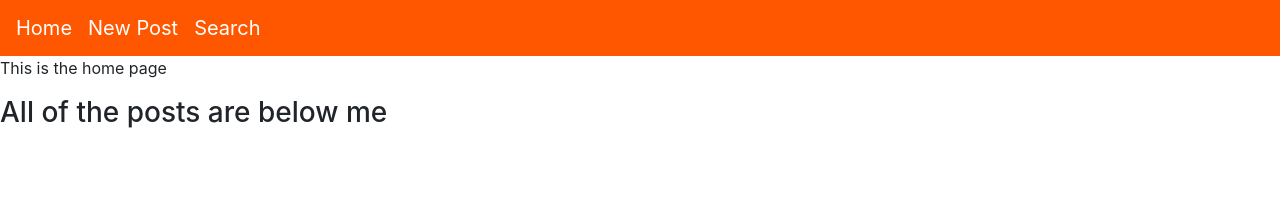
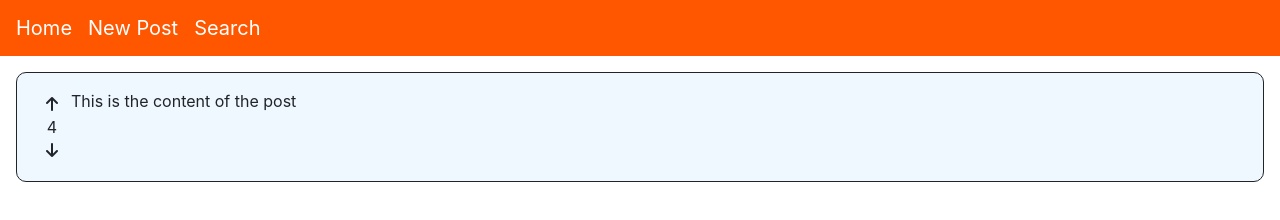
Before and after one commit to everett-hayes/reddit, a plain HTML site: page index.html in a window 1280 px wide. Drawn offline with nearby package versions, Linux system fonts and the light colour scheme; no server answers.

Commit message:
yo i made a commit

```diff
--- a/index.html
+++ b/index.html
@@ -7,6 +7,7 @@
     <link rel="stylesheet" href="https://stackpath.bootstrapcdn.com/bootstrap/4.3.1/css/bootstrap.min.css" integrity="sha384-ggOyR0iXCbMQv3Xipma34MD+dH/1fQ784/j6cY/iJTQUOhcWr7x9JvoRxT2MZw1T" crossorigin="anonymous">
     <script src="https://ajax.googleapis.com/ajax/libs/jquery/3.5.1/jquery.min.js"></script>
     <script src="https://stackpath.bootstrapcdn.com/bootstrap/4.3.1/js/bootstrap.min.js" integrity="sha384-JjSmVgyd0p3pXB1rRibZUAYoIIy6OrQ6VrjIEaFf/nJGzIxFDsf4x0xIM+B07jRM" crossorigin="anonymous"></script>
+    <script src="https://kit.fontawesome.com/8041e9a38b.js" crossorigin="anonymous"></script>
 </head>
 
 <body>
@@ -16,12 +17,20 @@
         <a class="navbar-brand" href="./search.html">Search</a>
     </nav>
 
-    <p>This is the home page</p>
 
-    <h3>All of the posts are below me</h3>
-    <table id="postTable">
-        <tbody id="postTableBody"></tbody>
-    </table>
+
+    <div id="postContainer">
+        <div id="post-0" class="post">
+            <div id="post-voting" class="postVote">
+                <button class="btn"><i class="fa fa-arrow-up"></i></button>
+                <p class="voteCount">4</p>
+                <button class="btn"><i class="fa fa-arrow-down"></i></button>
+            </div>
+            <div>
+                This is the content of the post
+            </div>
+        </div>
+    </div>
 
     <script src="src/services/postService.js"></script>
     <script src="src/index.js"></script>
--- a/src/index.js
+++ b/src/index.js
@@ -3,7 +3,34 @@ const myPostService = new postService();
 myPostService.getPosts().then((res) => {
 
     for (let item of res) {
-        $('#postTableBody').append(`<tr><td>${item.id} - ${item.content}</td></tr>`);
+        console.log(JSON.stringify(item, null, 2));
+        forPostHtml(item);
     }
 
 })
+
+function forPostHtml(post) {
+    let html = `<div id="post-${post.id}" class="post">
+                    <div id="post-voting" class="postVote">
+                        <button class="btn"><i class="fa fa-arrow-up"></i></button>
+                        <p class="voteCount">${post.vote}</p>
+                        <button class="btn"><i class="fa fa-arrow-down"></i></button>
+                    </div>
+                    <div>
+                        ${post.content}
+                    </div>
+                </div>`;
+
+    $('#postContainer').append(html);
+}
+
+{/* <div id="post-1" class="post">
+<div id="post-voting" class="postVote">
+<button class="btn"><i class="fa fa-arrow-up"></i></button>
+<p class="voteCount">4</p>
+<button class="btn"><i class="fa fa-arrow-down"></i></button>
+</div>
+<div>
+This is the content of the post
+</div>
+</div> */}
--- a/styles/styles.css
+++ b/styles/styles.css
@@ -1,3 +1,27 @@
 .navbar-custom {
-    background-color: #FF5700
+    background-color: #FF5700;
 }
+
+#postContainer {
+    padding: 1em;
+    display: grid;
+}
+
+.post {
+    padding: 1em;
+    background-color: #EFF7FF;
+    display: inline-flex;
+    border: 1px solid;
+    border-radius: 10px;
+}
+
+.postVote {
+    background-color: #EFF7FF;
+    display: grid;
+}
+
+.voteCount {
+    text-align: center;
+    margin-top: -4px;
+    margin-bottom: -4px;
+}
```
